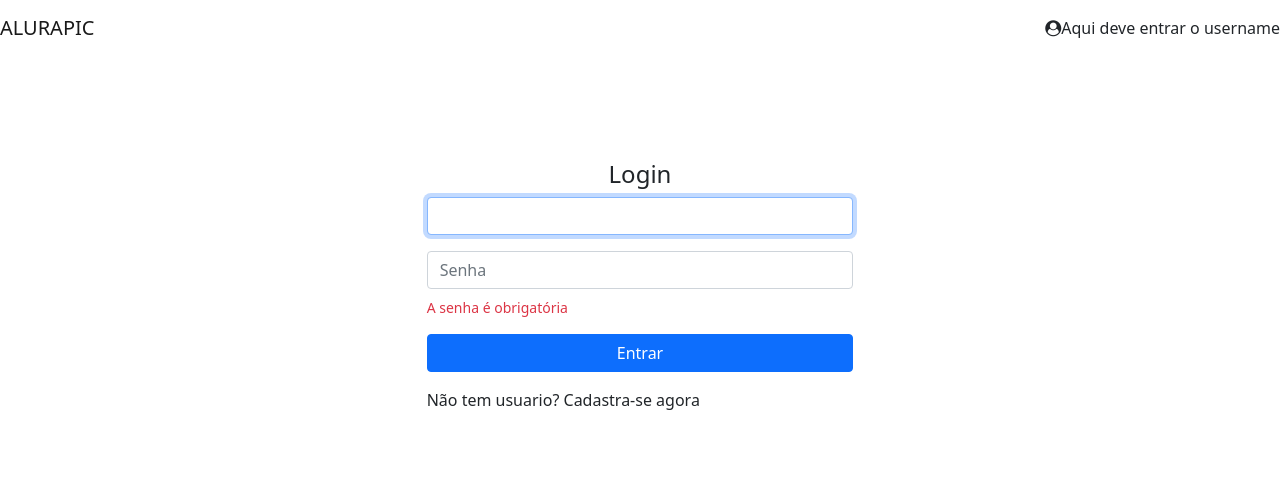
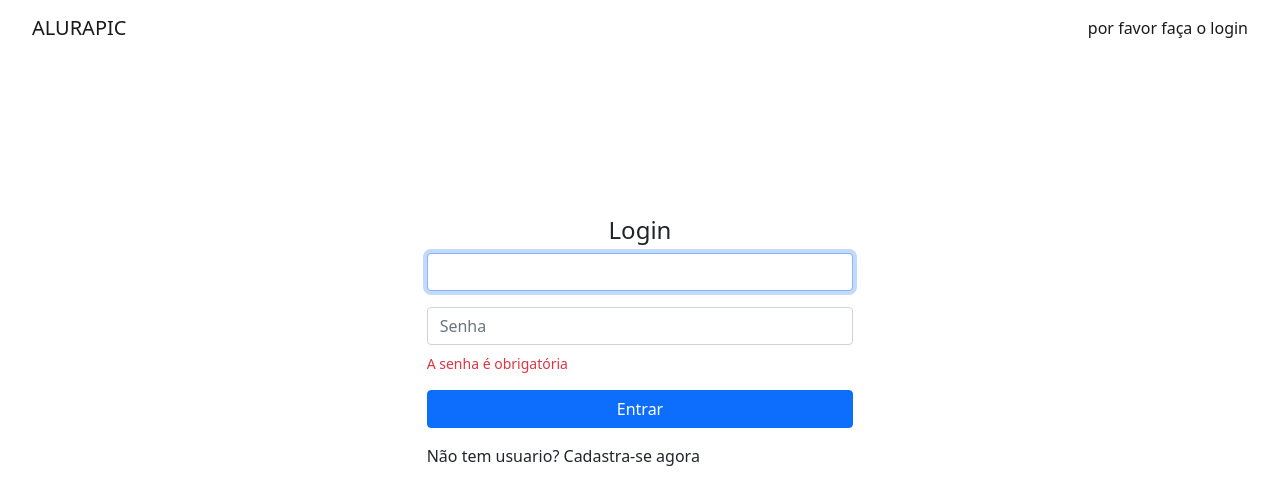
Before and after one commit to fabio21777/alura-pic-angular, an Angular app in the folder alurapic/: page / in a window 1280 px wide. Shown: the top 504 px of the page. Built offline with nearby package versions, Linux system fonts and the light colour scheme.

Commit message:
login e logout

```diff
--- a/alurapic/package.json
+++ b/alurapic/package.json
@@ -18,8 +18,10 @@
     "@angular/platform-browser": "~13.3.0",
     "@angular/platform-browser-dynamic": "~13.3.0",
     "@angular/router": "~13.3.0",
+    "@types/jwt-decode": "^3.1.0",
     "bootstrap": "^5.1.3",
     "font-awesome": "^4.7.0",
+    "jwt-decode": "^3.1.2",
     "rxjs": "~7.5.0",
     "tslib": "^2.3.0",
     "zone.js": "~0.11.4"
--- a/alurapic/src/app/components/header/header.component.css
+++ b/alurapic/src/app/components/header/header.component.css
@@ -0,0 +1,8 @@
+.header-content{
+   display: flex;
+   justify-content: center;
+   align-items: center;
+}
+.navbar{
+    width: 95%;
+}
--- a/alurapic/src/app/components/header/header.component.html
+++ b/alurapic/src/app/components/header/header.component.html
@@ -1,9 +1,21 @@
-<header class="fixed-top">
+<header class="header-content">
     <nav class="navbar navbar-light bg-white">
         <a class="navbar-brand">ALURAPIC</a>
-        <div>
+
+        <div *ngIf="(user$ | async) as user; else login">
+
+
             <i class="fa fa-user-circle"></i>
-            <a>Aqui deve entrar o username</a>
+            <a class="mr-1">{{user.name}}</a>
+            &nbsp; &nbsp; &nbsp;
+            <a (click)="logout()" class="mr-1">sair</a>
         </div>
+
+        <ng-template #login>
+            <span class="navbar-text">
+                <a> por favor faça o login</a>
+            </span>
+        </ng-template>
+
     </nav>
 </header>
--- a/alurapic/src/app/components/header/header.component.ts
+++ b/alurapic/src/app/components/header/header.component.ts
@@ -1,15 +1,29 @@
 import { Component, OnInit } from '@angular/core';
+import { UserService } from 'src/app/core/auth/user.service';
+import { Observable } from 'rxjs';
+import { User } from 'src/app/core/auth/user';
+import { Router } from '@angular/router';
 
 @Component({
   selector: 'app-header',
   templateUrl: './header.component.html',
   styleUrls: ['./header.component.css']
 })
-export class HeaderComponent implements OnInit {
-
-  constructor() { }
-
-  ngOnInit(): void {
+export class HeaderComponent  {
+  user$:Observable<User>
+  constructor(
+    private userService:UserService,
+    private router:Router
+    ) {
+    this.user$ = userService.getUser();
   }
 
+  logout(){
+    this.userService.logout();
+    this.router.navigate(['']);
+  }
+
+
+
+
 }
--- a/alurapic/src/app/core/auth/auth.service.ts
+++ b/alurapic/src/app/core/auth/auth.service.ts
@@ -1,7 +1,7 @@
 import { HttpClient } from '@angular/common/http';
 import { Injectable } from '@angular/core';
 import { tap } from 'rxjs';
-import { TokenService } from 'src/app/service/token.service';
+import { UserService } from './user.service';
 const URL_API = 'http://localhost:3000';
 @Injectable({
   providedIn: 'root'
@@ -11,16 +11,16 @@ export class AuthService {
 
   constructor(
     private http: HttpClient,
-  private tokenService: TokenService
+    private userService: UserService,
   ) { }
 
   login(userName: string, password: string) {
-    return this.http.post(`${URL_API}/user/login`, {userName, password}, {observe: 'response'})
+    return this.http.post(`${URL_API}/user/login`, { userName, password }, { observe: 'response' })
       .pipe(
         tap(res => {
           const authToken = res.headers.get('x-access-token');
-        if(authToken) {
-          this.tokenService.setToken(authToken);
+          if (authToken) {
+            this.userService.setToken(authToken);
           }
         }));
   }
--- /dev/null
+++ b/alurapic/src/app/core/auth/user.service.ts
@@ -0,0 +1,42 @@
+import { Injectable } from '@angular/core';
+import { TokenService } from 'src/app/service/token.service';
+import jwt_decode from 'jwt-decode';
+import { User } from './user';
+import { BehaviorSubject, Subject } from 'rxjs';
+
+@Injectable({
+  providedIn: 'root'
+})
+export class UserService {
+
+  private userSubject = new BehaviorSubject<User>(null as any);
+
+
+constructor(private tokenService:TokenService) {
+  this.tokenService.hasToken() && this.decodeAndNotify();
+
+}
+
+  setToken(token:string){
+    this.tokenService.setToken(token);
+    this.decodeAndNotify();
+  }
+
+  getUser(){
+    return this.userSubject.asObservable();
+  }
+
+  decodeAndNotify(){
+    const token = this.tokenService.getToken();
+    if(token){
+      const user = jwt_decode(token) as User;
+      this.userSubject.next(user);
+    }
+
+  }
+  logout(){
+    this.tokenService.removeToken();
+    this.userSubject.next(null as any);
+  }
+
+}
--- /dev/null
+++ b/alurapic/src/app/core/auth/user.ts
@@ -0,0 +1,5 @@
+export interface User{
+    id:number;
+    name:string;
+    email:string;
+}
```
Also changed, not shown: 2 other files (tests, documents, lock files or other folders). Lines whose indentation alone changed are shown as unchanged.
